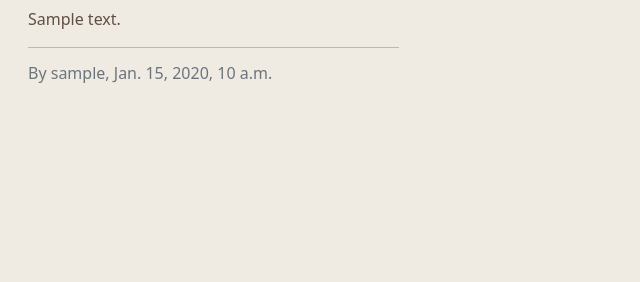
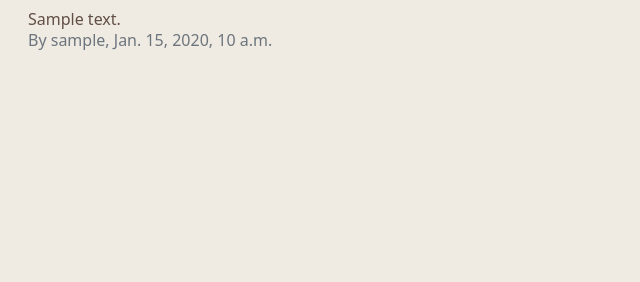
Before and after one commit to Code-Institute-Submissions/Estelindis-legendarium_JanResub, a Django app: page / in a window 1280 px wide. Shown: the part 179-461 px from the top of the page, without its empty margins (0-640 px from the left). Run offline with Django 3.2, Linux system fonts and the light colour scheme; tables that the repository leaves empty hold one stand-in row (values such as "Sample post"); some libraries are stand-ins or nearby versions; some web fonts are replaced.

Commit message:
Fix html errors (trailing slash, orphaned end tag)

```diff
--- a/templates/base.html
+++ b/templates/base.html
@@ -4,9 +4,9 @@
     <head>
         <!-- Based on HTML from the Code Institute "Codestar" Walkthrough -->
         <title>Legendarium</title>
-        <meta name="viewport" content="width=device-width, initial-scale=1" />
-        <meta name="description" content="A website for planning and sharing stories" />
-        <meta name="keywords" content="story, backstory, character, rpg, novel, planning" />
+        <meta name="viewport" content="width=device-width, initial-scale=1">
+        <meta name="description" content="A website for planning and sharing stories">
+        <meta name="keywords" content="story, backstory, character, rpg, novel, planning">
         <link rel="preconnect" href="https://fonts.gstatic.com">
         <link href="https://fonts.googleapis.com/css2?family=Roboto:wght@300&display=swap" rel="stylesheet">
         <link href="https://fonts.googleapis.com/css2?family=Caudex&display=swap" rel="stylesheet">
--- a/templates/index.html
+++ b/templates/index.html
@@ -31,9 +31,7 @@
                             <a href="{% url 'story_detail' story.slug  %}" class="story-link">
                                 <h2 class="card-name">{{ story.name }}</h2>
                                 <p class="card-text">{{ story.summary }}</p>
-                            </li>
                             </a>
-                            <hr />
                             <p class="card-text text-muted h6">By {{ story.author }}, {{ story.created_on}}
                         </div>
                     </div>
```
